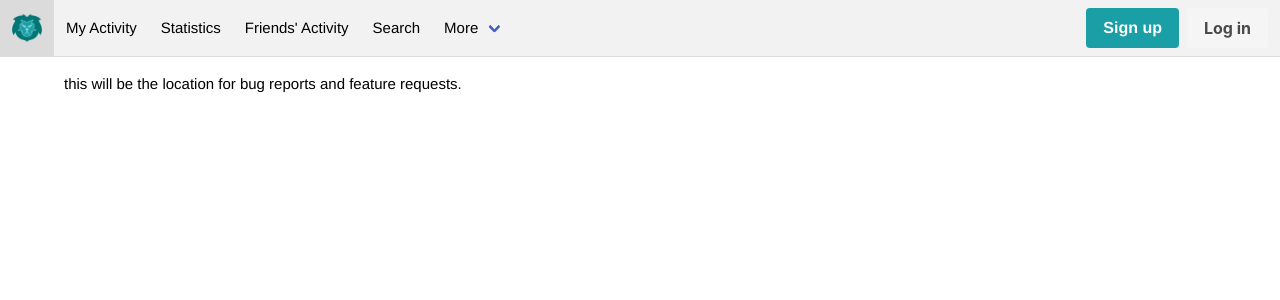
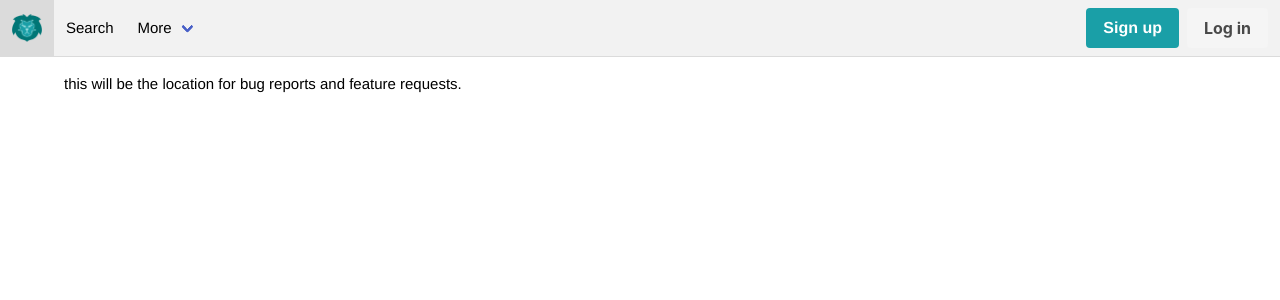
Before and after one commit to L10nhunter/WSR-Final-Project, a Vue app in the folder Client/: page /report in a window 1280 px wide. Shown: the top 300 px of the page. Built offline with nearby package versions, Linux system fonts and the light colour scheme.

Commit message:
made being logged out make more sense

```diff
--- a/Client/src/assets/main.css
+++ b/Client/src/assets/main.css
@@ -114,6 +114,12 @@ select.navbar-item, select.navbar-item:focus-visible {
 option.is-hovered-mute:hover {
     background: var(--color-background-mute) !important;
 }
+.navbar-divider {
+    background: var(--color-border-hover) !important;
+}
+.navbar-dropdown {
+    border-color: var(--color-border-hover) !important;
+}
 @media (max-width: 640px) {
     .modal-card, .modal-content{
         margin: 0 auto !important;
--- a/Client/src/components/NavBar.vue
+++ b/Client/src/components/NavBar.vue
@@ -7,7 +7,7 @@ import LoginModal from "@/components/LoginModal.vue";
 import {showLoginModal} from "@/model/users";
 import {isMobile} from "@/model/isMobile";
 import LoginBadge from "@/components/LoginBadge.vue";
-import {getSession, useLogin} from "@/model/session";
+import {getUser, useLogin} from "@/model/session";
 
 const isMyMobile = computed<boolean>(() => isMobile.value < 1024);
 
@@ -15,7 +15,7 @@ const {logout} = useLogin();
 
 const isBurgerActive = ref(false);
 
-const mobileNav = [
+let mobileNav = [
     {name: "My Activity", path: "/myactivity"},
     {name: "Statistics", path: "/statistics"},
     {name: "Friends' Activity", path: "/friendsactivity"},
@@ -26,17 +26,20 @@ const mobileNav = [
     {name: "Contact Us", path: "/contact"},
     {name: "Report an issue", path: "/report"}
 ];
-const desktopNav = mobileNav.slice(0, 5);
+const desktopNav = mobileNav.slice(3, 5);
 const desktopNavDropdown = mobileNav.slice(5);
+
+mobileNav = getUser() ? mobileNav : mobileNav.slice(3);
 
 </script>
 
 <template>
-    <nav class="navbar is-fixed-top ncs" role="navigation" aria-label="main navigation">
+    <nav class="navbar is-fixed-top ics" role="navigation" aria-label="main navigation">
         <div class="navbar-brand">
             <router-link @click="isBurgerActive = false" class="navbar-item is-hovered-mute" to="/">
                 <img class="is-32x32" src="/l10nFitnessIcon.png" alt="logo">
             </router-link>
+
 
             <a role="button" :class="{'is-active': isBurgerActive}" @click="isBurgerActive = !isBurgerActive"
                class="navbar-burger"
@@ -48,23 +51,23 @@ const desktopNavDropdown = mobileNav.slice(5);
             </a>
         </div>
 
-        <div class="navbar-menu navbar-dropdown ncs" :class="{'is-active': isBurgerActive, 'is-hidden': !isMyMobile}">
+        <div class="navbar-menu navbar-dropdown ics" :class="{'is-active': isBurgerActive, 'is-hidden': !isMyMobile}">
             <div class="navbar-start">
-                <router-link v-for="route in mobileNav" class="navbar-item ncs is-hovered-mute"
-                             :class="{'is-hidden': route.name==='Users' && (!getSession().user?.admin)}"
+                <router-link v-for="route in mobileNav" class="navbar-item ics is-hovered-mute"
+                             :class="{'is-hidden': route.name==='Users' && (!getUser()?.admin)}"
                              :to="route.path"
                              @click="isBurgerActive = false">
                     {{ route.name }}
                 </router-link>
-                <div :class="{'is-hidden': getSession().user}">
-                    <router-link class="navbar-item ncs is-hovered-mute" to="/signup" @click="isBurgerActive = false">
+                <div :class="{'is-hidden': getUser()}">
+                    <router-link class="navbar-item ics is-hovered-mute" to="/signup" @click="isBurgerActive = false">
                         Sign up
                     </router-link>
-                    <a class="navbar-item ncs is-hovered-mute" @click="[showLoginModal = true, isBurgerActive = false]">
+                    <a class="navbar-item ics is-hovered-mute" @click="[showLoginModal = true, isBurgerActive = false]">
                         Log in
                     </a>
                 </div>
-                <a class="navbar-item ncs is-hovered-mute" :class="{'is-hidden': !getSession().user}"
+                <a class="navbar-item ics is-hovered-mute" :class="{'is-hidden': !getUser()}"
                    @click="[logout(), isBurgerActive = false]">
                     Log Out
                 </a>
@@ -73,19 +76,19 @@ const desktopNavDropdown = mobileNav.slice(5);
 
         <div id="navbar-drop-menu" class="navbar-menu">
             <div class="navbar-start">
-                <router-link v-for="route in desktopNav" class="navbar-item ncs is-hovered-mute"
-                             :class="{'is-hidden': route.name==='Users' && (!getSession().user?.admin)}"
+                <router-link v-for="route in desktopNav" class="navbar-item ics is-hovered-mute"
+                             :class="{'is-hidden': route.name==='Users' && (!getUser()?.admin)}"
                              :to="route.path">
                     {{ route.name }}
                 </router-link>
                 <div class="navbar-item has-dropdown is-hoverable is-hovered-mute">
-                    <a class="navbar-link ncs is-hovered-mute">
+                    <a class="navbar-link ics is-hovered-mute">
                         More
                     </a>
-                    <div class="navbar-dropdown ncs">
+                    <div class="navbar-dropdown ics">
                         <div v-for="route in desktopNavDropdown">
                             <hr v-if="route.name === 'Report an issue'" class="navbar-divider">
-                            <router-link class="navbar-item ncs is-hovered-mute" :to="route.path">
+                            <router-link class="navbar-item ics is-hovered-mute" :to="route.path">
                                 {{ route.name }}
                             </router-link>
                         </div>
@@ -104,21 +107,4 @@ const desktopNavDropdown = mobileNav.slice(5);
 .navbar {
     border-bottom: 1px solid var(--color-background-mute);
 }
-
-.ncs {
-    background: var(--color-background-soft) !important;
-    color: var(--color-text) !important;
-}
-
-.is-hovered-mute:hover {
-    background: var(--color-background-mute) !important;
-}
-
-.navbar-divider {
-    background: var(--color-border-hover) !important;
-}
-
-.navbar-dropdown {
-    border-color: var(--color-border-hover) !important;
-}
 </style>
```
